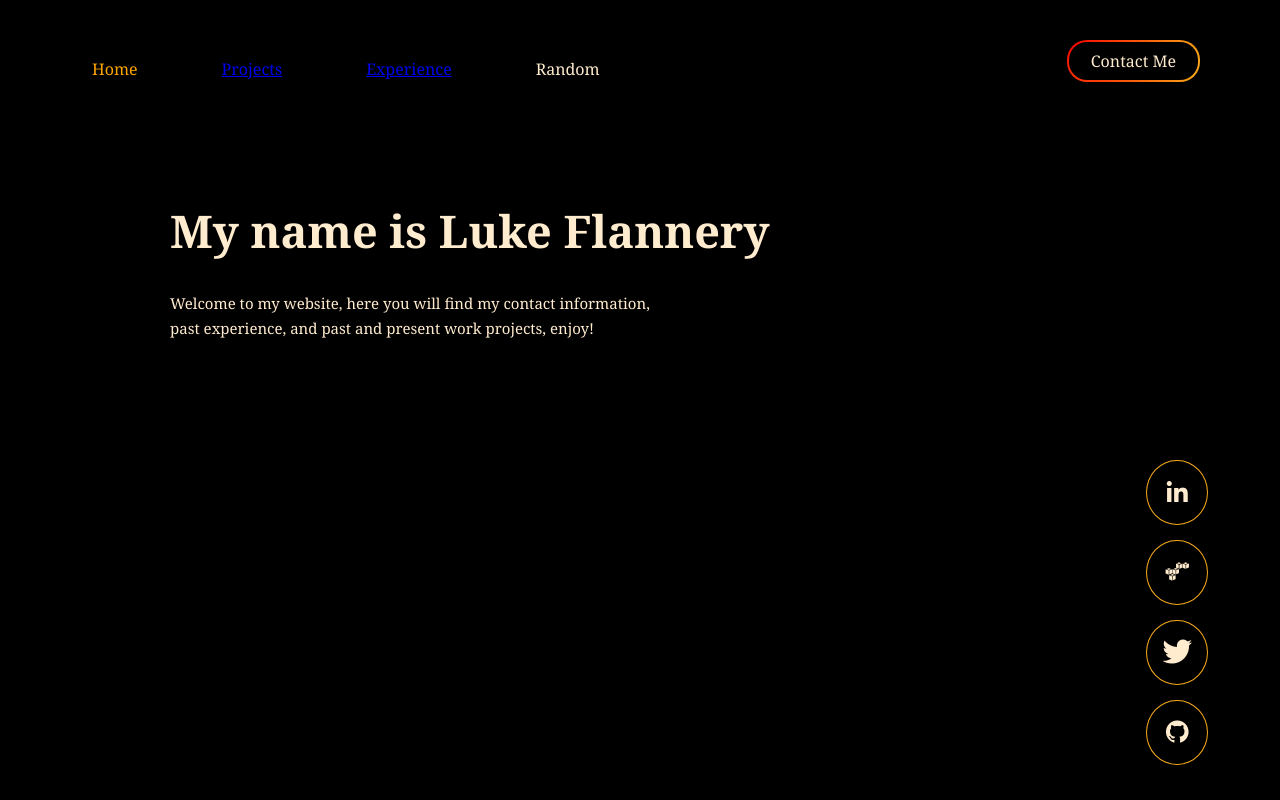
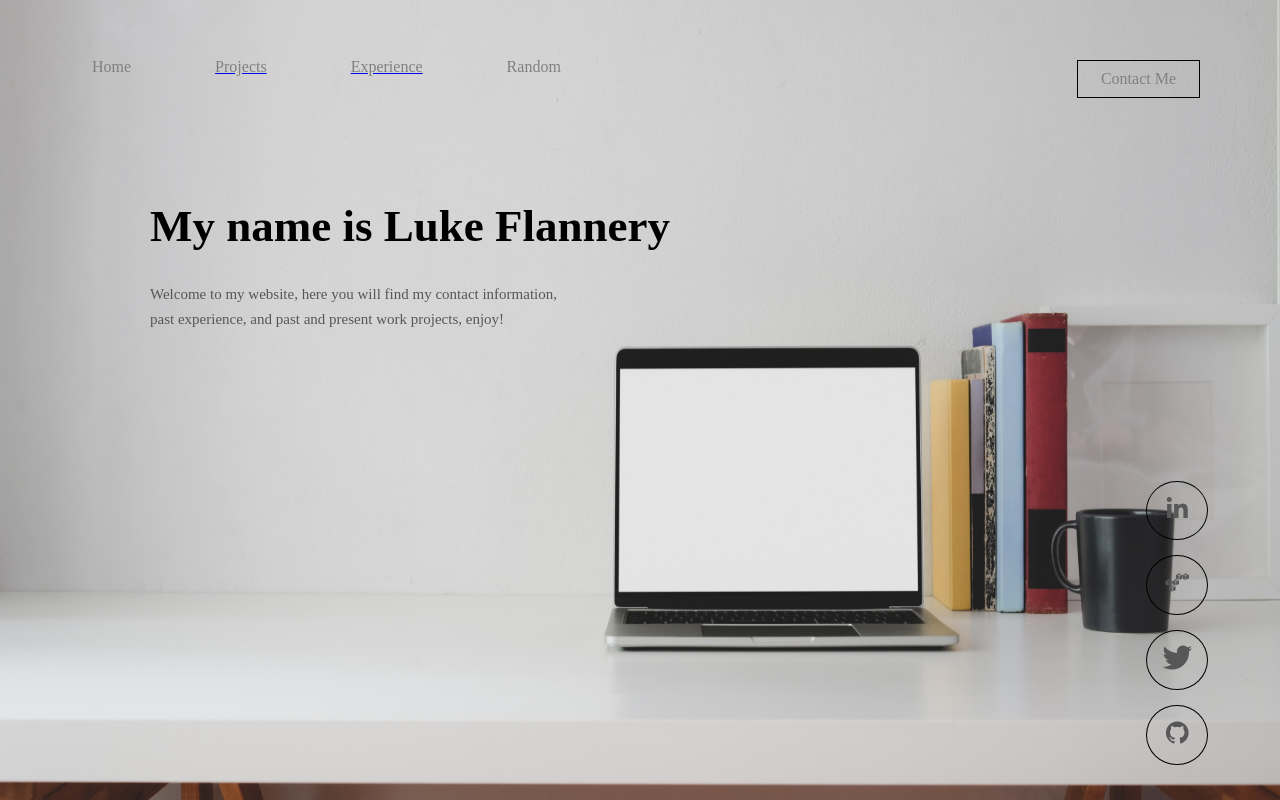
Before and after one commit to cocoflade/prject_portfolio, a plain HTML site: page index.html in a window 1280 px wide. Drawn offline with nearby package versions, Linux system fonts and the light colour scheme; files that its build step writes are made by us from their sources; files whose address does not match are found by name; a web font is replaced by a local one.

Commit message:
background image added, links fixed

```diff
--- a/index.css
+++ b/index.css
@@ -1,43 +1,42 @@
-*{
+
+
+* {
     margin: 0;
     padding: 0;
-    font-family: Cambria, Cochin, Georgia, Times, 'Times New Roman', serif;
-
+    font-family: 'Yrsa', serif;
   }
-html, body{
+  html,
+  body {
     height: 100%;
   }
-.container{
+  .container {
     width: 100%;
     height: 100%;
-    background-color: black;
+    background-image: url("images.html/laptop-computer-on-white-table-3773405.jpg");
+    background-position: center center;
+    background-size: 100% 100%;
   }
   /* navigation menu top left */
-.menu ul{
+  .menu ul {
     display: inline-flex;
     margin: 50px;
-    color: blanchedalmond;
+    color: grey;
     text-decoration: none;
-
   }
-.menu ul li{
+  .menu ul li {
     list-style: none;
     margin: 0 20px;
     cursor: pointer;
     text-decoration: none;
+    color: grey;
 
     /* font-size: x-large; */
   }
-    /* border: 2px solid transparent;
-    border-radius: 20px;
-    background-image: linear-gradient(#000000,#000000)
-    ,radial-gradient(circle at top left, #fd0000,#f8aa19);
-    background-origin: border-box;
-    background-clip: content-box,border-box; */
-.menu ul li span{
+  .menu ul li span {
     display: block;
     padding: 8px 22px;
     text-decoration: none;
+    color: grey;
   }
   /* .logo img {
       width: 30px;
@@ -45,74 +44,74 @@ html, body{
       margin-right: 48px;
 
   } */
-.active{
-    color: orange !important;
+  .active {
+    color: black !important;
   }
   /* contact button used to navigate to a form page for me to email them back */
-.contactMe{
-    top: 40px;
+  .contactMe {
+    top: 60px;
     right: 80px;
     position: absolute;
     text-decoration: none;
-    color: blanchedalmond;
-    border: 2px solid transparent;
+    color: white;
+    /* border-radius: 90%; */
+    border: 1px solid black;
+    padding: 1px;
+
+    /* border: 2px solid transparent;
     border-radius: 20px;
-    background-image: linear-gradient(#000000,#000000)
-    ,radial-gradient(circle at top left, #fd0000,#f8aa19);
+    background-image: linear-gradient(white, white),
+      radial-gradient(circle at top left, black, black);
     background-origin: border-box;
-    background-clip: content-box,border-box;
+    background-clip: content-box, border-box; */
   }
-.contactMe span{
+  .contactMe span {
     display: block;
     padding: 8px 22px;
   }
-.title{
+  .title {
     width: 80%;
     height: 70%;
     top: 25%;
     left: 130px;
     position: absolute;
-    color: blanchedalmond
+    color: black;
   }
-.paragraph{
+  .paragraph {
     width: 50%;
     float: left;
   }
-.paragraph h1{
+  .paragraph h1 {
     font-size: 45px;
-    width: 640px;
+    width: 620px;
     position: relative;
-    margin-left: 40px;
+    margin-left: 20px;
   }
-.paragraph p{
-    width: 650px;
+  .paragraph p {
+    width: 620px;
     font-size: 15px;
-    margin: 30px 0 30px 40px;
+    margin: 30px 0 30px 20px;
     line-height: 25px;
-    color: blanchedalmond;
+    color: rgb(87, 87, 87);
     text-align: justify;
   }
   /* links to various social media right hand side */
-.socialmedia{
+  .socialmedia {
     right: 72px;
     bottom: 35px;
     position: absolute;
-    color: blanchedalmond !important;
   }
-.socialmedia ul li{
+  .socialmedia ul li {
     list-style: none;
     margin-top: 15px;
     text-align: center;
-    color: blanchedalmond !important;
   }
-.socialmedia ul li a{
-    color: blanchedalmond;
-    border-radius:50%;
-    border: 1px solid #f8aa19;
+  .socialmedia ul li a {
+    color: rgb(87, 87, 87);
+    border-radius: 50%;
+    border: 1px solid black;
     padding: 15px;
     display: block;
     font-size: x-large;
     text-decoration: none;
-
-
   }
--- a/index.html
+++ b/index.html
@@ -1,19 +1,25 @@
 <!DOCTYPE html>
 
 <html lang="en">
+
 <head>
     <meta charset="UTF-8">
     <meta name="viewport" content="width=device-width, initial-scale=1.0">
-    <link rel="stylesheet" href="/Users/lukeflannery/Documents/Website-project/fontawesome-free-5.12.1-web/css/fontawesome.min.css">
+    <link rel="stylesheet"
+        href="/Users/lukeflannery/Documents/Website-project/fontawesome-free-5.12.1-web/css/fontawesome.min.css">
     <title>Home</title>
-    <link rel="stylesheet" href="https://use.fontawesome.com/releases/v5.6.3/css/all.css" integrity="sha384-UHRtZLI+pbxtHCWp1t77Bi1L4ZtiqrqD80Kn4Z8NTSRyMA2Fd33n5dQ8lWUE00s/" crossorigin="anonymous">
-    <link rel="stylesheet" href="https://cdn.rawgit.com/konpa/devicon/df6431e323547add1b4cf45992913f15286456d3/devicon.min.css">
+    <link rel="stylesheet" href="https://use.fontawesome.com/releases/v5.6.3/css/all.css"
+        integrity="sha384-UHRtZLI+pbxtHCWp1t77Bi1L4ZtiqrqD80Kn4Z8NTSRyMA2Fd33n5dQ8lWUE00s/" crossorigin="anonymous">
+    <link rel="stylesheet"
+        href="https://cdn.rawgit.com/konpa/devicon/df6431e323547add1b4cf45992913f15286456d3/devicon.min.css">
+    <link rel="stylesheet" href="index.css">
+    <link href="https://fonts.googleapis.com/css?family=Yrsa&display=swap" rel="stylesheet">
 
 </head>
 
 <body>
+    <div style="background-image: url('images.html/laptop-computer-on-white-table-3773405.jpg')" ;></div>
     <link rel="stylesheet" href="index.css">
-
 
     <div class="container">
         <div class="menu">
@@ -29,14 +35,15 @@
         <div class="title">
             <div class="paragraph">
                 <h1>My name is Luke Flannery</h1>
-                <p>Welcome to my website, here you will find my contact information,<br/>
-                     past experience, and past and present work projects, enjoy!</p>
+                <p>Welcome to my website, here you will find my contact information,<br />
+                    past experience, and past and present work projects, enjoy!</p>
             </div>
         </div>
         <div class="socialmedia">
             <ul>
                 <li><a href="https://www.linkedin.com/in/lukeflannery/"><i class="fab fa-linkedin-in"></i></a></li>
-                <li><a href="#"><i class="devicon-amazonwebservices-original"></i></a></li>
+                <li><a href="https://www.certmetrics.com/amazon/public/badge.aspx?i=9&t=c&d=2019-11-09&ci=AWS01139733"><i
+                            class="devicon-amazonwebservices-original"></i></a></li>
                 <li><a href="#"><i class="devicon-twitter-plain"></i></a></li>
                 <li><a href="https://github.com/cocoflade"><i class="devicon-github-plain"></i></a></li>
             </ul>
@@ -44,4 +51,5 @@
     </div>
 
 </body>
+
 </html>
```
Also changed, not shown: images.html/projects.html (added, +47 -0 lines), images.html/creative-smartphone-notebook-typography.jpg (added), images.html/laptop-computer-on-white-table-3773405.jpg (added), images.html/pexels-photo-1432670.jpeg (added), images.html/pexels-photo-1432672.jpeg (added), images.html/pexels-photo-1432677.jpeg (added), images.html/pexels-photo-1432678.jpeg (added), images.html/pexels-photo-322338.jpeg (added), images.html/pexels-photo-3253748.jpeg (added), images.html/pexels-photo-3253828.jpeg (added), images.html/pexels-photo-3773405.jpeg (added), images.html/pexels-photo-3773406.jpeg (added), images.html/top-view-photo-of-keyboard-near-earphone-1420709.jpg (added), 2 other files. Lines whose indentation alone changed are shown as unchanged.
